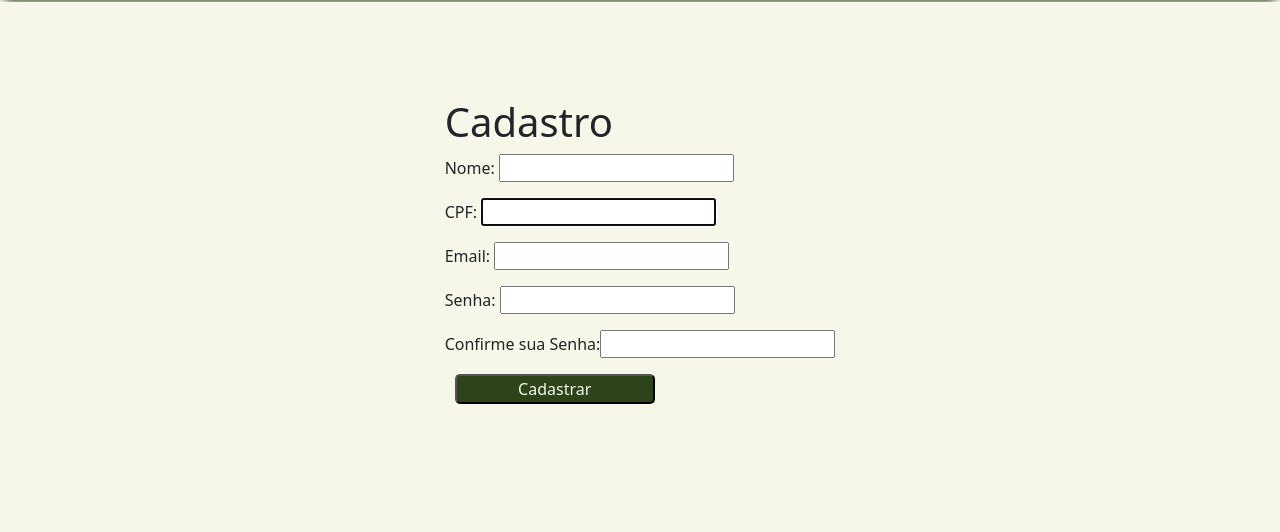
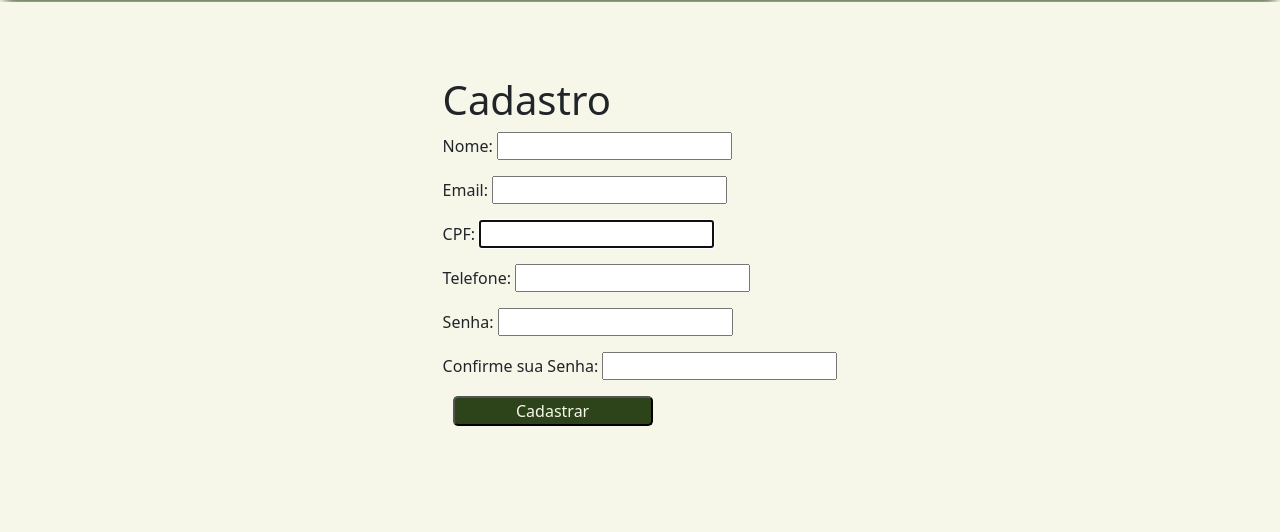
Before and after one commit to Geronilton/pi23_katu_experience, a Django app: page /cadastro/ in a window 1280 px wide. Shown: the part 170-702 px from the top of the page. Run offline with Django 4.2, Linux system fonts and the light colour scheme; some libraries are stand-ins or nearby versions.

Commit message:
organizando

```diff
--- a/core/forms.py
+++ b/core/forms.py
@@ -5,7 +5,7 @@ from django.contrib.auth.forms import UserCreationForm
 class UsuarioForm(UserCreationForm):
     class Meta:
         model = Usuario
-        fields = ['nome_completo', 'cpf', 'email', 'password1', 'password2']
+        fields = ['nome_completo', 'cpf','telefone', 'email', 'password1', 'password2']
 
 class PasseioForm(ModelForm):
     class Meta():
--- a/templates/registration/cadastro.html
+++ b/templates/registration/cadastro.html
@@ -22,7 +22,7 @@
         }
         h1
         {
-            padding-top: 25px;
+            padding-top: 20px;
             padding-bottom: 15px;
             text-align: center;
         }
@@ -71,19 +71,21 @@
                 <p>{{form.nome_completo.label}}:
                     {% render_field form.nome_completo %}
                 </p>
-
+                <p>{{form.email.label}}:
+                     {% render_field form.email %}
+                </p>
                 <div class="cpf">
                     <p>{{ form.cpf.label}}:
                         {% render_field form.cpf %}
                     </p>
                 </div>
-
-                <p>{{form.email.label}}:
-                    {% render_field form.email %}
+                <p>
+                    {{form.telefone.label}}:
+                    {% render_field form.telefone %}
                 </p>
 
                 <p>Senha: {{ form.password1 }}</p>
-                <p class="senha">Confirme sua Senha:{{form.password2}} </p>
+                <p class="senha">Confirme sua Senha: {{form.password2}} </p>
 
                 <p><input class="submit" type="submit" value="Cadastrar"></p>
         </form>
--- a/templates/registration/login.html
+++ b/templates/registration/login.html
@@ -21,6 +21,9 @@
     {
         text-align: center;
     }
+    .cadastre-se{
+        color: rgb(239, 72, 72);
+    }
 </style>
 <div class="container">
 
@@ -31,6 +34,6 @@
         {{form.as_p}}
         <p><input class="submit" type="submit" value="Login" /></p>
     </form>
-    <p>Não possui uma conta? Cadastre-se</p>
+    <p>Não possui uma conta?<a href="{% url 'cadastro' %}" class="cadastre-se"> Cadastre-se</a></p>
 </div>
 {% endblock %}
```
